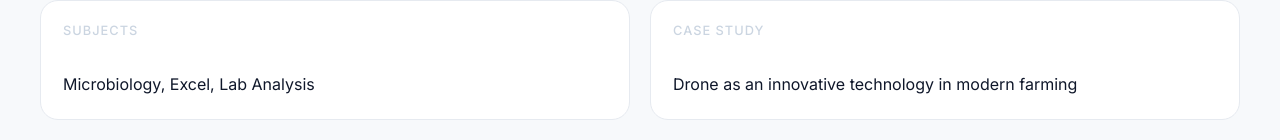
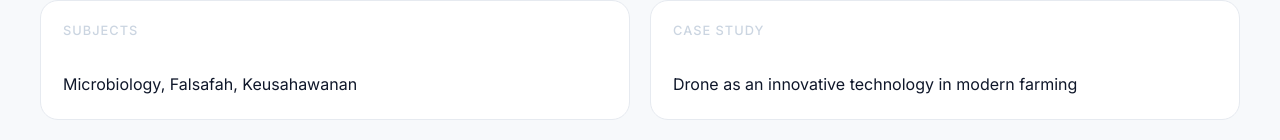
Before and after one commit to Iskandar8083/MohamadIskandar.github.io, a plain HTML site: page index.html in a window 1280 px wide. Shown: the part 395-535 px from the top of the page. Drawn offline with Linux system fonts and the light colour scheme.

Commit message:
Update index.html

```diff
--- a/index.html
+++ b/index.html
@@ -212,7 +212,7 @@
 
     <div class="card tech">
       <h3>Subjects</h3>
-      <p>Microbiology, Excel, Lab Analysis</p>
+      <p>Microbiology, Falsafah, Keusahawanan</p>
     </div>
 
     <div class="card case-study">
```
